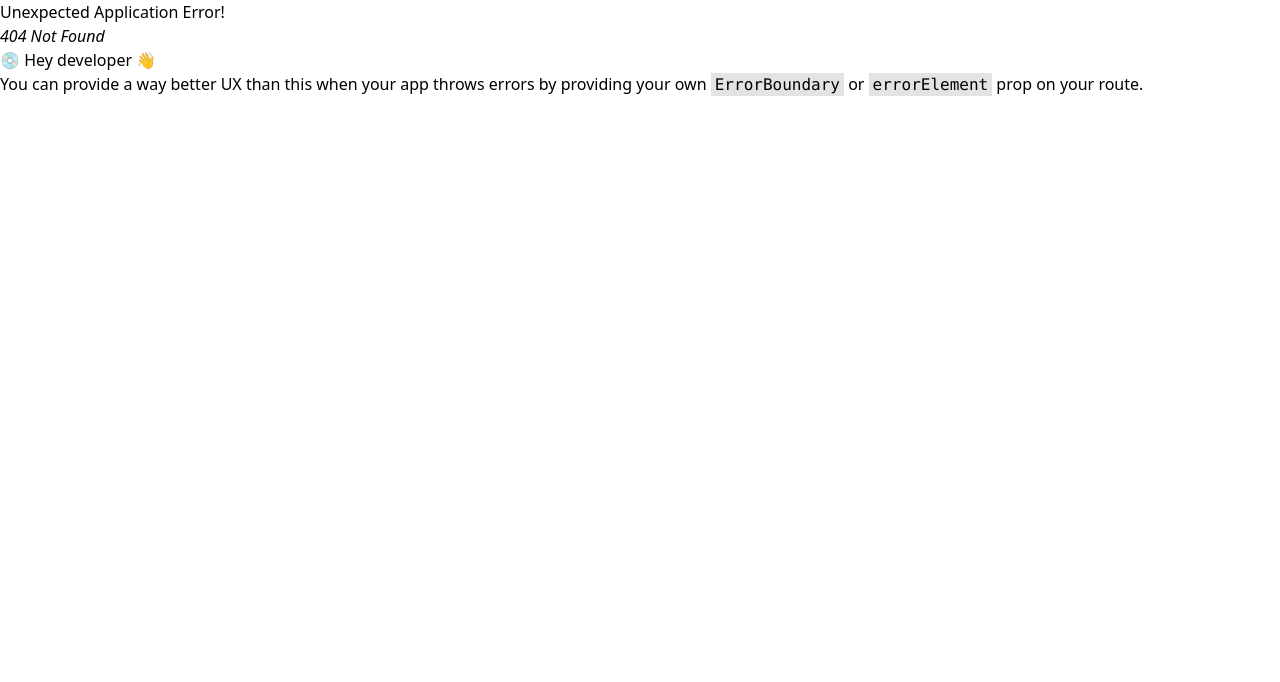
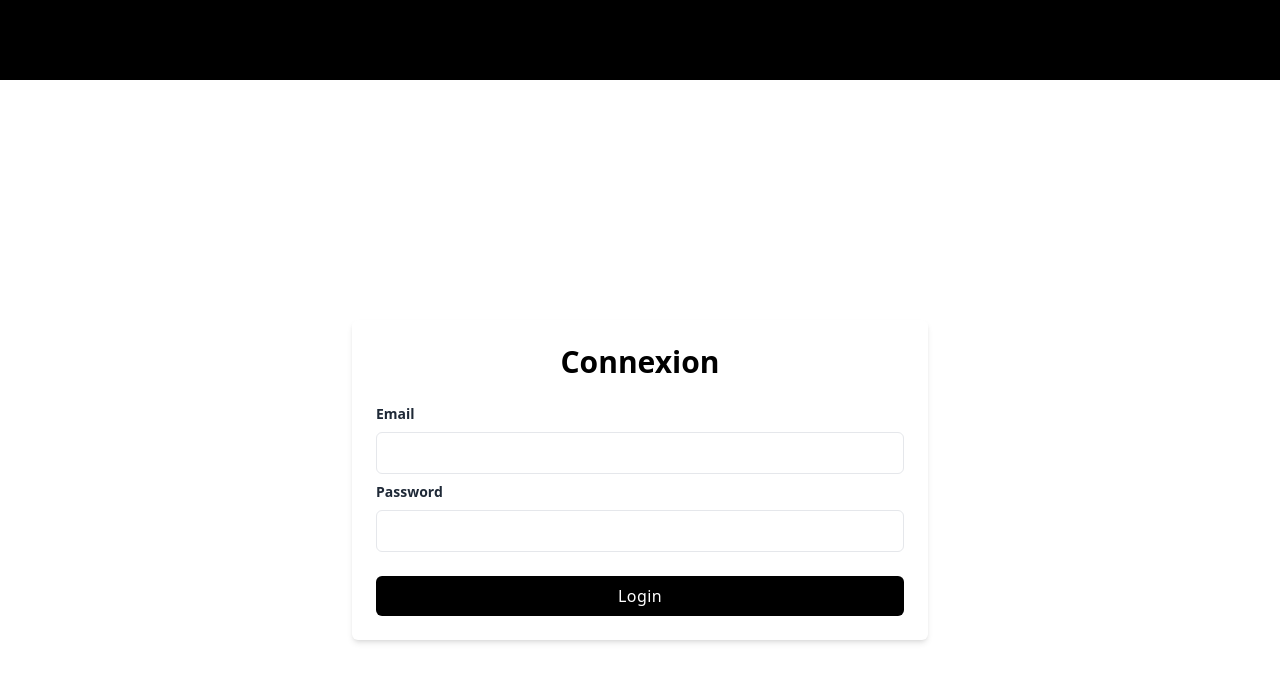
Before and after one commit to Naoufal69/e-commerce, a React (Vite) app in the folder e-cross/: page /Connexion in a window 1280 px wide. Before the commit this address had no page. Shown: the top 682 px of the page. Built offline with nearby package versions, Linux system fonts and the light colour scheme; no server answers.

Commit message:
Configuration de login

```diff
--- a/e-cross/src/components/header.tsx
+++ b/e-cross/src/components/header.tsx
@@ -1,4 +1,4 @@
 function Header() {
-  return <div className=""></div>;
+  return <div className="h-20 bg-black"></div>;
 }
 export default Header;
--- /dev/null
+++ b/e-cross/src/components/login.tsx
@@ -0,0 +1,79 @@
+import React, { useState,useEffect } from "react";
+import { signInWithEmailAndPassword } from "firebase/auth";
+import { auth } from "./../firebase.config";
+
+function Login() {
+  const [mail, setMail] = useState("");
+  const [password, setPassword] = useState("");
+  const [user, setUser] = useState(false);
+
+  useEffect(() => {
+    if (localStorage.getItem("idToken")) {
+      setUser(true);
+    }
+  }, []);
+
+  const handleMailChange = (event: React.ChangeEvent<HTMLInputElement>) => {
+    setMail(event.target.value);
+  };
+  const handlePasswordChange = (event: React.ChangeEvent<HTMLInputElement>) => {
+    setPassword(event.target.value);
+  };
+  const handleSubmit = (event: React.FormEvent<HTMLFormElement>) => {
+    event.preventDefault();
+    if (!user) {
+      signInWithEmailAndPassword(auth, mail, password)
+        .then((userCredential) => {
+          return userCredential.user.getIdToken();
+        })
+        .then((idToken) => {
+          localStorage.setItem("idToken", idToken);
+          setUser(true);
+        })
+        .catch((error) => {
+          console.log(error.message);
+        });
+    }
+  };
+  return (
+    <div className="relative flex flex-col justify-center min-h-screen overflow-hidden">
+      <div className="w-full p-6 m-auto bg-white rounded-md shadow-md lg:max-w-xl">
+        <h1 className="text-3xl font-semibold text-center">Connexion</h1>
+        <form className="mt-6">
+          <div className="mb-2">
+            <label
+              htmlFor="email"
+              className="block text-sm font-semibold text-gray-800"
+            >
+              Email
+            </label>
+            <input
+              type="email"
+              className="block w-full px-4 py-2 mt-2 text-black-700 bg-white border rounded-md focus:border-black-400 focus:ring-black-300 focus:outline-none focus:ring focus:ring-opacity-40"
+              onChange={handleMailChange}
+            />
+          </div>
+          <div className="mb-2">
+            <label
+              htmlFor="password"
+              className="block text-sm font-semibold text-gray-800"
+            >
+              Password
+            </label>
+            <input
+              type="password"
+              className="block w-full px-4 py-2 mt-2 text-black-700 bg-white border rounded-md focus:border-black-400 focus:ring-black-300 focus:outline-none focus:ring focus:ring-opacity-40"
+              onChange={handlePasswordChange}
+            />
+          </div>
+          <div className="mt-6">
+            <button className="w-full px-4 py-2 tracking-wide text-white transition-colors duration-200 transform bg-black rounded-md focus:outline-none focus:bg-black-600">
+              Login
+            </button>
+          </div>
+        </form>
+      </div>
+    </div>
+  );
+}
+export default Login;
--- a/e-cross/src/firebase.config.ts
+++ b/e-cross/src/firebase.config.ts
@@ -1,5 +1,6 @@
 // Import the functions you need from the SDKs you need
 import { initializeApp } from "firebase/app";
+import { getAuth } from "firebase/auth";
 // TODO: Add SDKs for Firebase products that you want to use
 // https://firebase.google.com/docs/web/setup#available-libraries
 
@@ -15,3 +16,5 @@ const firebaseConfig = {
 
 // Initialize Firebase
 const app = initializeApp(firebaseConfig);
+const auth = getAuth(app)
+export { auth, app };
```
Also changed, not shown: e-cross/src/main.tsx (+6 -1 lines). Lines whose indentation alone changed are shown as unchanged.
